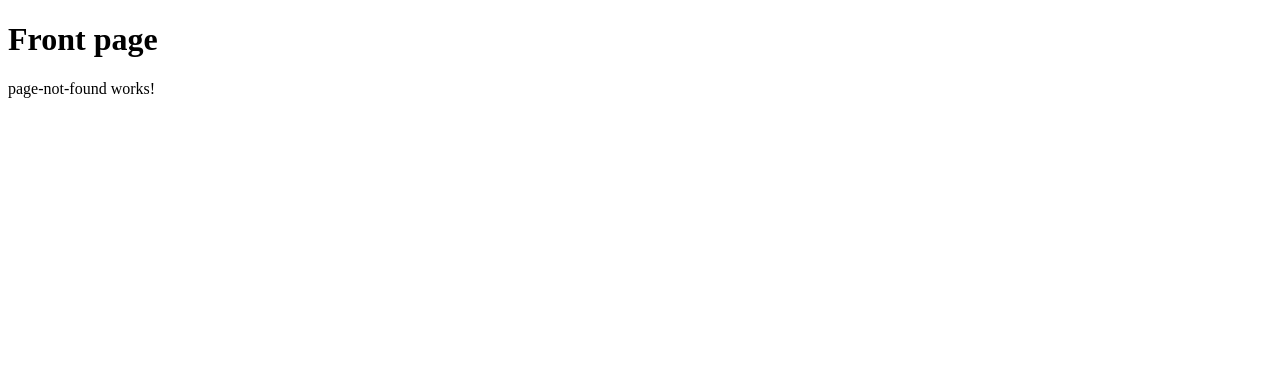
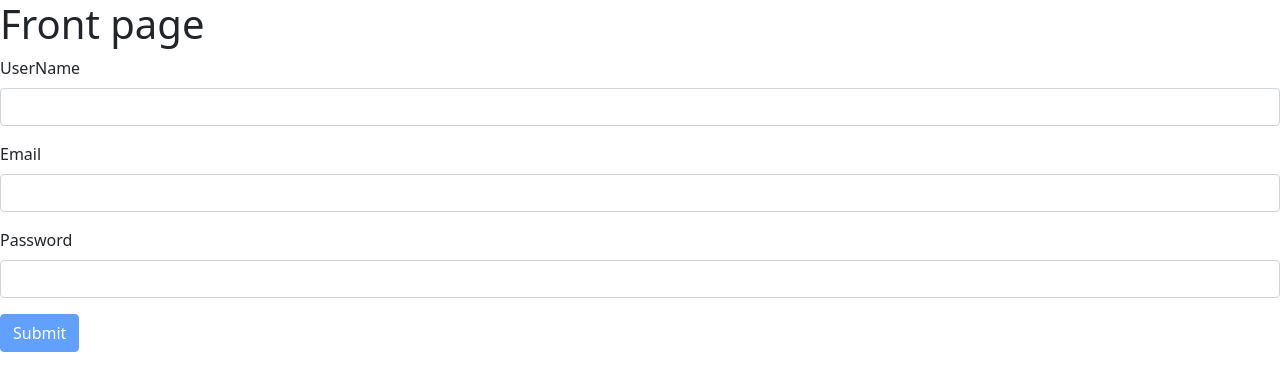
Before and after one commit to peethanilokesh/Angular_StackRootTrainingProject, an Angular app: page /register in a window 1280 px wide. Shown: the top 390 px of the page. Built offline with nearby package versions, Linux system fonts and the light colour scheme.

Commit message:
bootstrap added

```diff
--- a/angular.json
+++ b/angular.json
@@ -27,6 +27,7 @@
               "src/assets"
             ],
             "styles": [
+              "node_modules/bootstrap/dist/css/bootstrap.css",
               "src/styles.css"
             ],
             "scripts": []
--- a/package.json
+++ b/package.json
@@ -18,6 +18,7 @@
     "@angular/platform-browser": "~13.2.0",
     "@angular/platform-browser-dynamic": "~13.2.0",
     "@angular/router": "~13.2.0",
+    "bootstrap": "^5.1.3",
     "rxjs": "~7.5.0",
     "tslib": "^2.3.0",
     "zone.js": "~0.11.4"
--- a/src/app/Components/register/register.component.html
+++ b/src/app/Components/register/register.component.html
@@ -1 +1,24 @@
-<p>register works!</p>
+
+  <form #registerFormTemplate="ngForm" (ngSubmit)="register()">
+    <div class="mb-3">
+      <label for="userName" class="form-label">UserName</label>
+      <input type="text" class="form-control" name="userName" id="userName" [(ngModel)]="registerDetails.userName" #username="ngModel" required >
+      <p *ngIf="username.invalid && username.touched" class="alert alert-danger">UserName is Mandatory</p>
+
+    </div>
+    <div class="mb-3">
+        <label for="email" class="form-label">Email</label>
+        <input type="email" class="form-control" name="email" id="email" [(ngModel)]="registerDetails.email" #email="ngModel" required >
+        <p *ngIf="email.invalid && email.touched" class="alert alert-danger">UserName is Mandatory</p>
+
+      </div>
+
+    <div class="mb-3">
+      <label for="password" class="form-label">Password</label>
+      <input type="password" class="form-control" name="password" id="password" [(ngModel)]="registerDetails.password" #password="ngModel" required >
+      <p *ngIf="password.invalid && password.touched" class="alert alert-danger">Password is Mandatory</p>
+
+    </div>
+
+    <button [disabled]="registerFormTemplate.invalid" type="submit" class="btn btn-primary">Submit</button>
+  </form>
--- a/src/app/Components/register/register.component.ts
+++ b/src/app/Components/register/register.component.ts
@@ -1,4 +1,7 @@
 import { Component, OnInit } from '@angular/core';
+import { Router } from '@angular/router';
+import { IRegister } from 'src/app/Models/Authentication/register';
+import { AuthenticationService } from 'src/app/Services/auth.service';
 
 @Component({
   selector: 'app-register',
@@ -7,9 +10,21 @@ import { Component, OnInit } from '@angular/core';
 })
 export class RegisterComponent implements OnInit {
 
-  constructor() { }
-
+  constructor(private authService:AuthenticationService,private router:Router) { }
+  registerDetails:IRegister={
+    userName:'',
+    email:'',
+    password:''
+}
   ngOnInit(): void {
+  }
+  register(){
+    this.authService.login(this.registerDetails).subscribe(
+      res=>{
+        console.log(res.token)
+        localStorage.setItem('token',res.token)
+        this.router.navigate(['/login'])
+    })
   }
 
 }
--- a/src/app/app-routing.module.ts
+++ b/src/app/app-routing.module.ts
@@ -5,9 +5,12 @@ import { HomeComponent } from './Components/home/home.component';
 import { PageNotFoundComponent } from './Components/page-not-found/page-not-found.component';
 import { AddPatientComponent } from './Components/patient/add-patient/add-patient.component';
 import { PatientsListComponent } from './Components/patient/patients-list/patients-list.component';
+import { RegisterComponent } from './Components/register/register.component';
 
 const routes: Routes = [
   {path : 'login', component:AuthenticationComponent},
+  {path : 'register', component:RegisterComponent},
+
   {path : 'home', component:HomeComponent},
 
   {path: 'patientList', component: PatientsListComponent},
```
Also changed, not shown: 1 other file (tests, documents, lock files or other folders).
